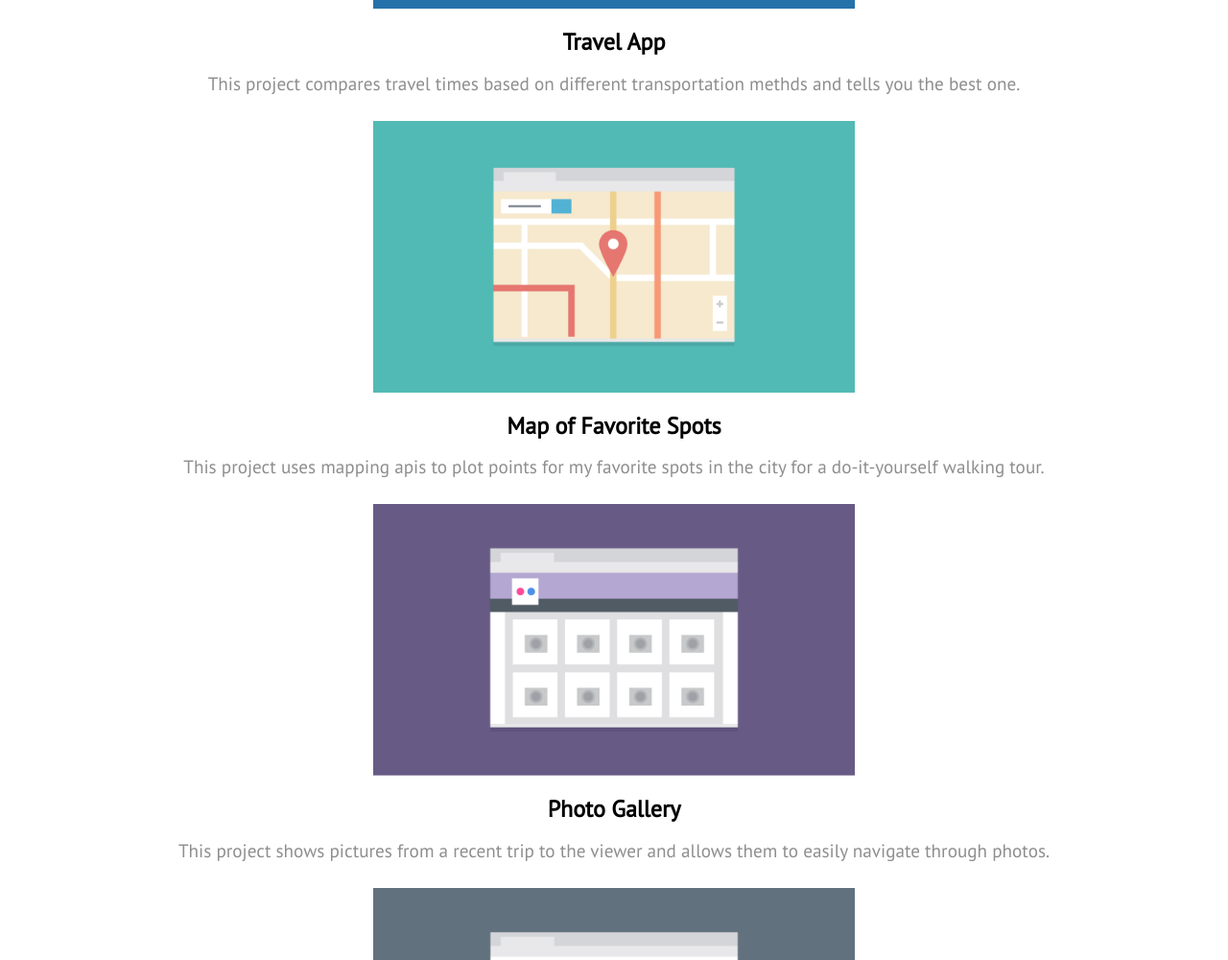
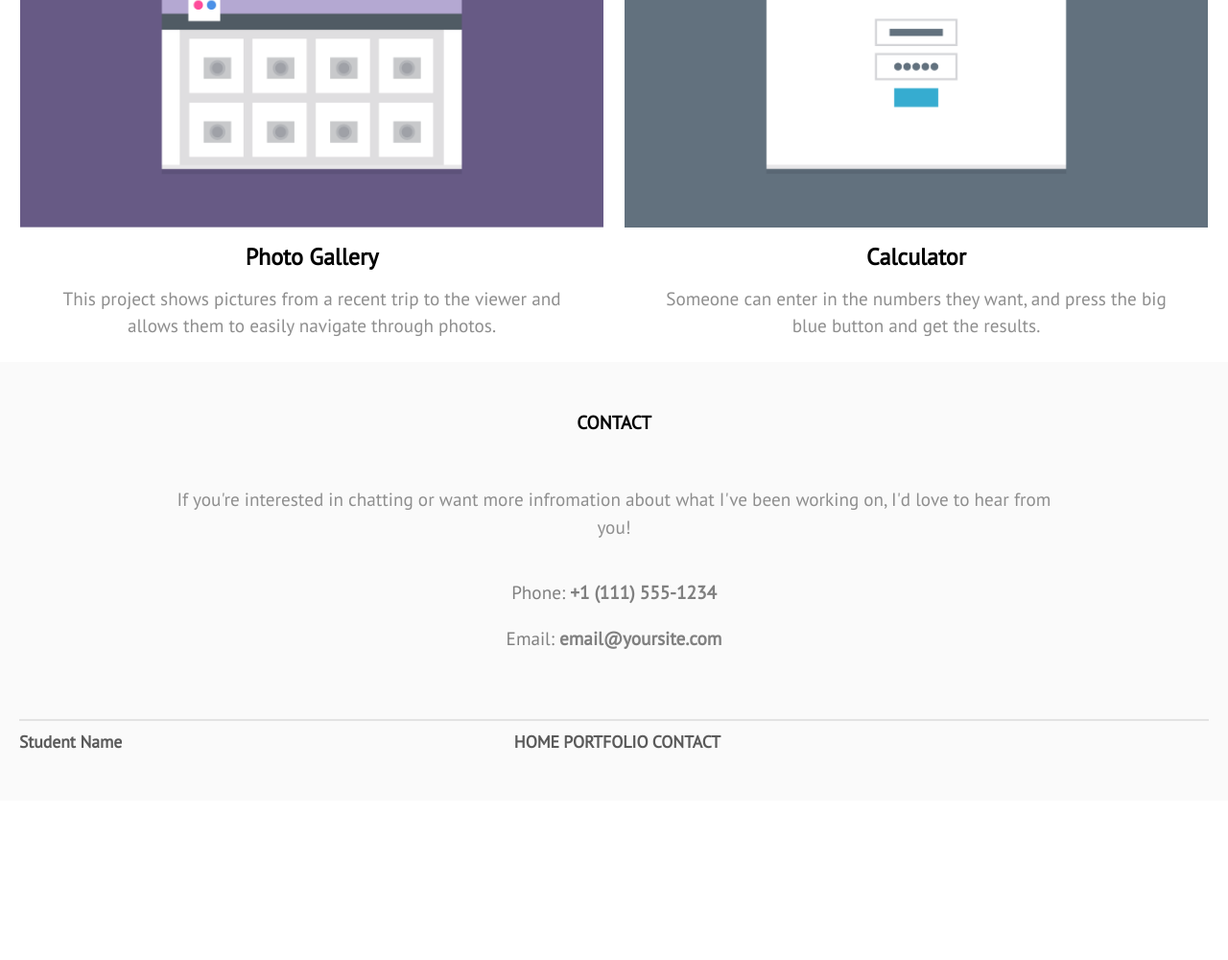
Before and after one commit to soumyag94/Responsive-Layout-, a plain HTML site: page index.html in a window 1280 px wide. Shown: the part 1800-2800 px from the top of the page at 96% size. After the commit the page ends 2634 px from the top, so only its background shows below. Drawn offline with Linux system fonts and the light colour scheme.

Commit message:
gallery of images fixed, contacts fixed
working on footer fixing

```diff
--- a/css/main.css
+++ b/css/main.css
@@ -1,5 +1,8 @@
 /******************* Layout-wide************************/
-
+.clearfix {
+		content: " ";
+		display: table;
+		clear: both;}
 
 h1 {
   font-weight: bolder;
@@ -171,25 +174,56 @@ figcaption p, .contacts p {
 .bottom-name {
   float: left;
 }
-
+.sec-nav {
+  visibility: hidden;
+}
 
 
 /***********************MEDIA QUERIES****************************/
 
 @media (min-width: 769px) {
 
-.portfolio {
-  margin: 0;
-  padding: 0;
+
+/*IMAGES */
+.portfolio ul {
+  display: inline-block;
+  padding: 0 10px;
 }
+
 .gallery {
-  display: inline;
-  max-width: 40%;
+  max-width: 50%;
+  float: left;
+}
+
+.gallery img {
+  max-width: 98%;
+}
+
+figcaption {
+  margin: 0 30px;
+}
+
+/*CONTACTS*/
+.contacts {
+  min-width: 100%;
+}
+.contacts p {
+  margin:0 12% 10px;
+}
+.contacts li {
+  line-height: 2.5em;
+}
+
+.back-to-top {
+  visibility: hidden;
+}
+
+.sec-nav {
+  visibility: visible;
 }
 
 
 
 
 
-
 }
--- a/index.html
+++ b/index.html
@@ -28,15 +28,17 @@
 <!-- Portfolio Section  -->
 <div class="portfolio">
   <h1><b>Portfolio</b></h1>
-  <ul>
-      <li>  <img class="gallery" src="images/portfolio-1.png" alt="">
+  <ul class="clearfix">
+      <li class="gallery" >
+        <img src="images/portfolio-1.png" alt="">
         <figcaption>
           <h2>Marketing Page</h2>
           <p>This project shows the front page of a marketing website meant for a specific business I'm interested in.</p>
         </figcaption>
       </li>
 
-      <li>  <img class="gallery" src="images/portfolio-2.png" alt="">
+      <li class="gallery">
+        <img src="images/portfolio-2.png" alt="">
         <figcaption>
           <h2>Search Page</h2>
           <p>This project searches through a specific database to find information that the user is trying to look up.</p>
@@ -44,7 +46,8 @@
       </li>
 
 
-      <li>  <img class="gallery" src="images/portfolio-3.png" alt="">
+      <li class="gallery">
+        <img src="images/portfolio-3.png" alt="">
         <figcaption>
           <h2>Travel App</h2>
           <p>This project compares travel times based on different transportation methds and tells you the best one.</p>
@@ -52,7 +55,8 @@
       </li>
 
 
-      <li>  <img class="gallery" src="images/portfolio-4.png" alt="">
+      <li class="gallery">
+        <img src="images/portfolio-4.png" alt="">
         <figcaption>
           <h2>Map of Favorite Spots</h2>
           <p>This project uses mapping apis to plot points for my favorite spots in the city for a do-it-yourself walking tour.</p>
@@ -60,7 +64,8 @@
       </li>
 
 
-      <li>  <img class="gallery" src="images/portfolio-5.png" alt="">
+      <li class="gallery">
+        <img src="images/portfolio-5.png" alt="">
         <figcaption>
           <h2>Photo Gallery</h2>
           <p>This project shows pictures from a recent trip to the viewer and allows them to easily navigate through photos.</p>
@@ -68,7 +73,7 @@
       </li>
 
 
-      <li>  <img class="gallery" src="images/portfolio-6.png" alt="">
+      <li class="gallery">  <img src="images/portfolio-6.png" alt="">
         <figcaption>
           <h2>Calculator</h2>
           <p>Someone can enter in the numbers they want, and press the big blue button and get the results.</p>
@@ -78,7 +83,7 @@
     </div>
 
 <!-- Contact Section  -->
-<div class="contacts">
+<div class="contacts clearfix">
   <h1><b>Contact</b></h1>
     <p> If you're interested in chatting or want more infromation about what I've been working on, I'd love to hear from you!</p>
     <ul>
@@ -86,9 +91,13 @@
       <li><a href="mailto:email@yoursite.com">Email: <b>email@yoursite.com</b></a></li>
 </div>
 <!-- Footer  -->
-<footer class="footer">
+<footer class="footer" >
   <ul>
     <li class="bottom-name">Student Name</li>
     <li class="back-to-top"> <a href="#top"> Back to Top </a></li>
+    <li class="sec-nav"><a href="">HOME</a></li>
+    <li class="sec-nav"><a href="">PORTFOLIO</a></li>
+    <li class="sec-nav"><a href="">CONTACT</a></li>
   </ul>
+
 </footer>
```
